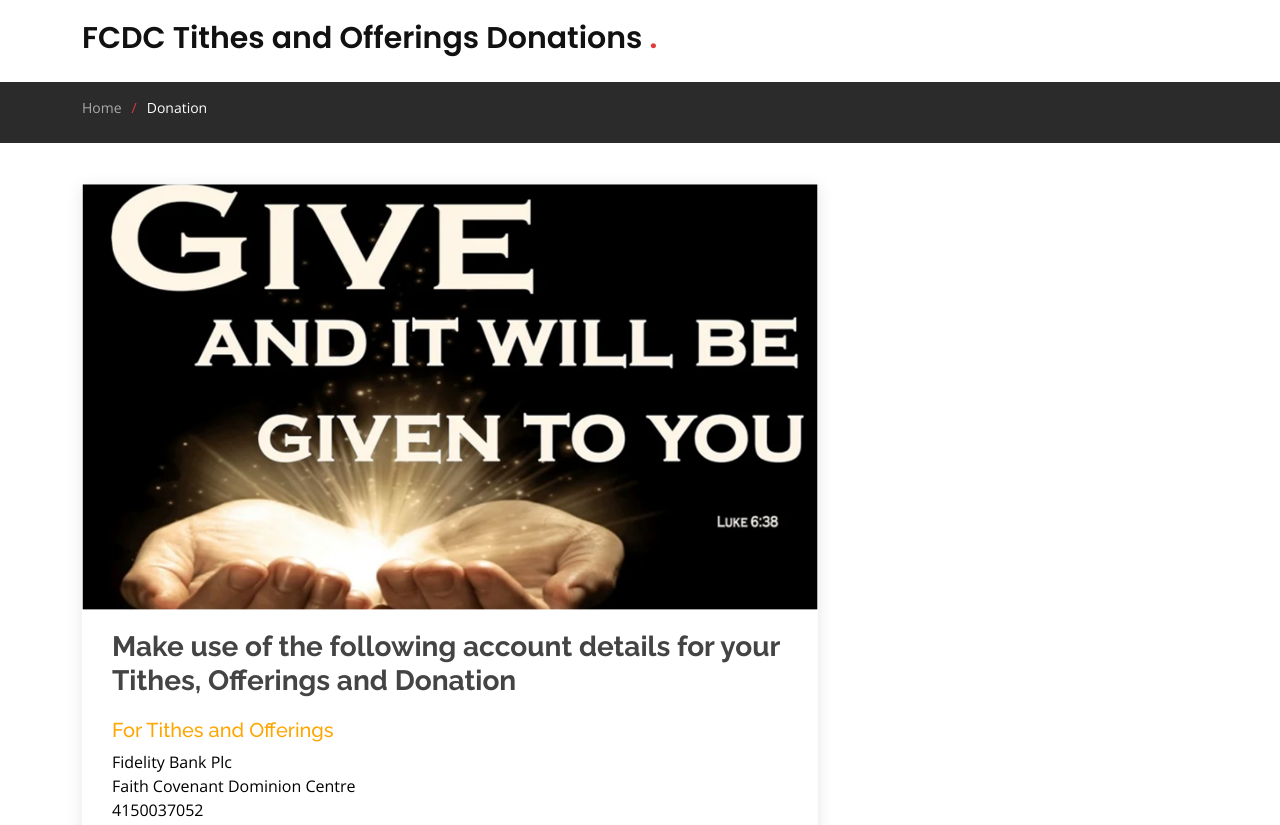
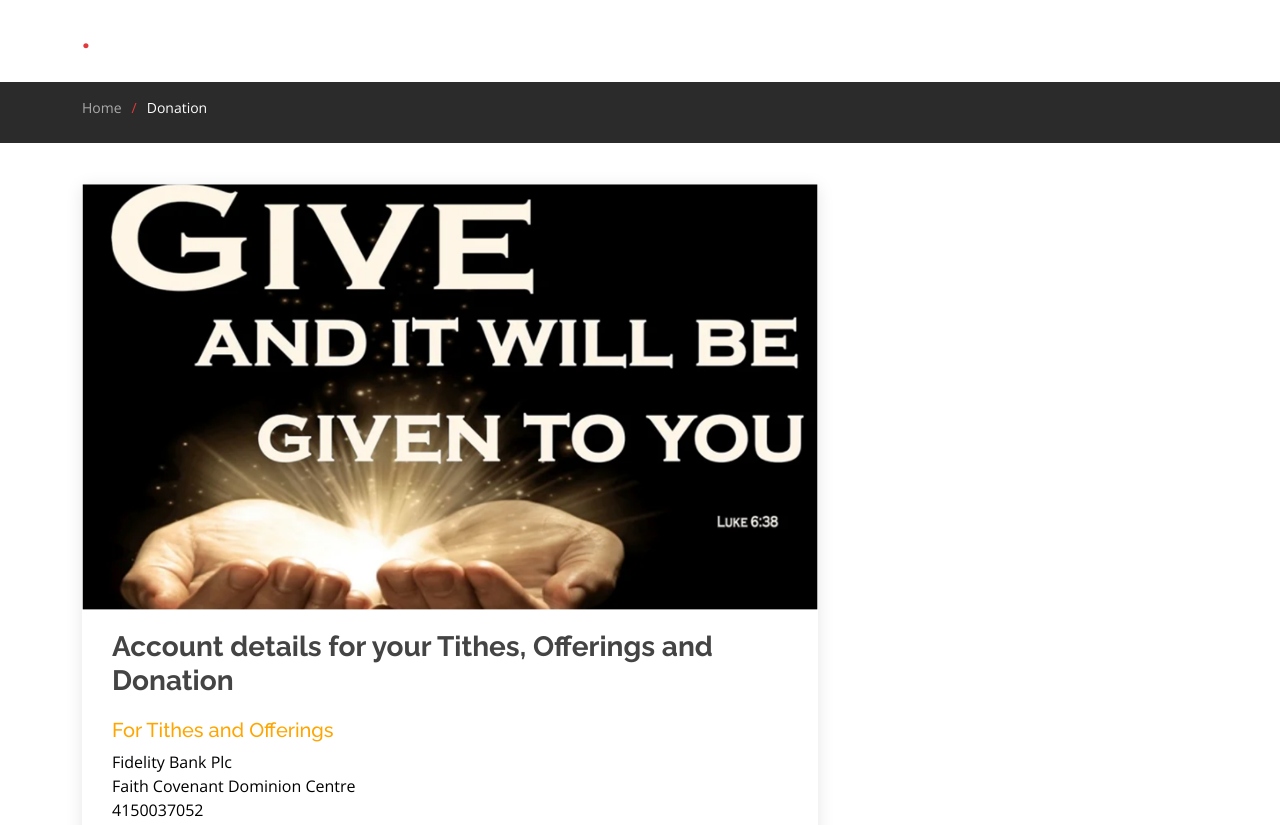
Before and after one commit to dprogrammar/fcdc.org, a plain HTML site: page blog.html in a window 1280 px wide. Shown: the top 825 px of the page. Drawn offline with nearby package versions, Linux system fonts and the light colour scheme.

Commit message:
Add files via upload

```diff
--- a/blog.html
+++ b/blog.html
@@ -41,7 +41,7 @@
   <!-- ======= Header ======= -->
   <header id="header" class="fixed-top d-flex align-items-center">
     <div class="container d-flex align-items-center">
-      <h1 class="logo me-auto"><a href="index.html">FCDC Tithes and Offerings Donations
+      <h1 class="logo me-auto"><a href="index.html">
         <span>.</span></a></h1>
       <!-- Uncomment below if you prefer to use an image logo -->
       <!-- <a href="index.html" class="logo me-auto"><img src="assets/img/logo.png" alt=""></a>-->
@@ -110,9 +110,9 @@
                 <img src="assets/img/blog/donate4.png" alt="" class="img-fluid">
               </div>
 
-              <h2 class="entry-title">
-                Make use of the following account details for your Tithes, Offerings and Donation
-              </h2>
+              <h5 class="entry-title">
+                Account details for your Tithes, Offerings and Donation
+              </h5>
 
               <!-- <div class="entry-meta">
                 <ul>
```
